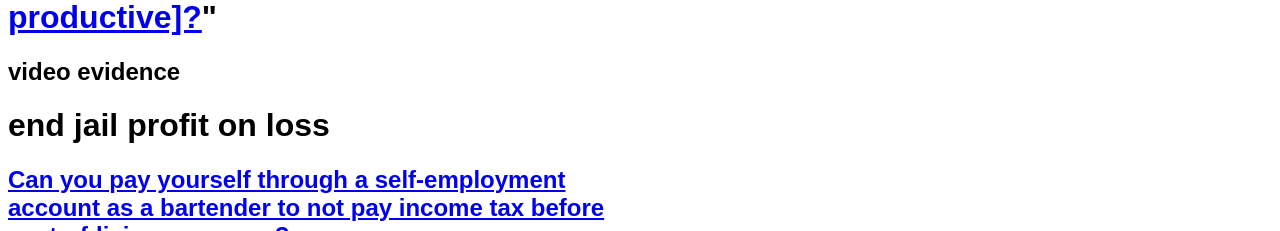
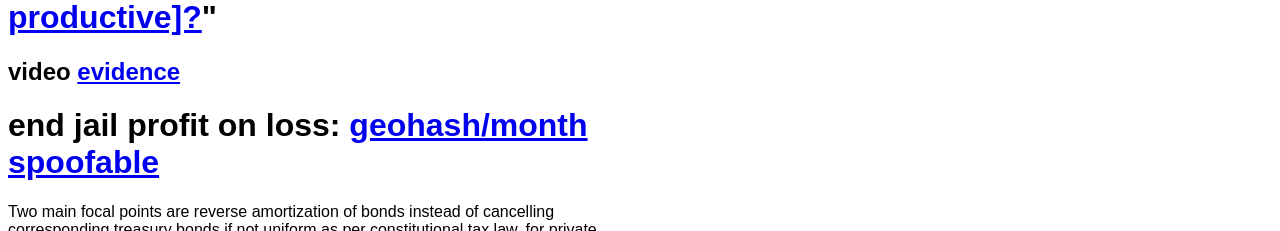
Before and after one commit to NickCarducci/TruncatedWholesaleTax, a React (Create React App) app: page / in a window 1280 px wide. Shown: the part 251-482 px from the top of the page. Built offline with nearby package versions, Linux system fonts and the light colour scheme; no server answers; the database is empty; a web font is replaced by a local one.

Commit message:
Update App.js

```diff
--- a/src/App.js
+++ b/src/App.js
@@ -163,8 +163,33 @@ export default class App extends React.Component {
           </a>
           "
         </h1>
-        <h2>video evidence</h2>
-        <h1>end jail profit on loss</h1>
+        <h2>
+          video{space}
+          <a href="https://security.stackexchange.com/questions/263273/would-only-a-fully-distributed-database-not-already-be-at-risk">
+            evidence
+          </a>
+        </h2>
+        <h1>
+          end jail profit on loss:{space}
+          <a href="https://economics.stackexchange.com/users/41686/nick-carducci">
+            geohash/month spoofable
+          </a>
+        </h1>
+        Two main focal points are reverse amortization of bonds instead of
+        cancelling corresponding treasury bonds if not uniform as per
+        constitutional tax law, for private lenders’ standing bankruptcy vs
+        student loan $1.75t 92% by the treasury. Also the rig rates/oil reserves
+        should be for dollar owners not bond holders I feel, if at all. Saver
+        Party must use slogans for candidates until 10% of NJ Assembly so I also
+        made the truncated wholesale tax the IRS/FEC political committee. The
+        other focal point is about taxing employee benefits and institutional
+        gifting as we do everyone else. $15k customer/year gift/discount/damage
+        tax reporting threshold already also reconciles with precedence and will
+        really just change the reporting protocol to automate accountants once
+        and for all with a geohash/month report by pay tech of depositary banks
+        to not make people dependent on the depository of loan stood banking and
+        instead by transaction fee banking, but pay tax for the ease of not
+        carrying around the goods deposited with the vault.
         <h2>
           <a href="https://www.quora.com/unanswered/Can-you-pay-yourself-through-a-self-employment-account-as-a-bartender-to-not-pay-income-tax-before-cost-of-living-expenses">
             Can you pay yourself through a self-employment account as a
```
